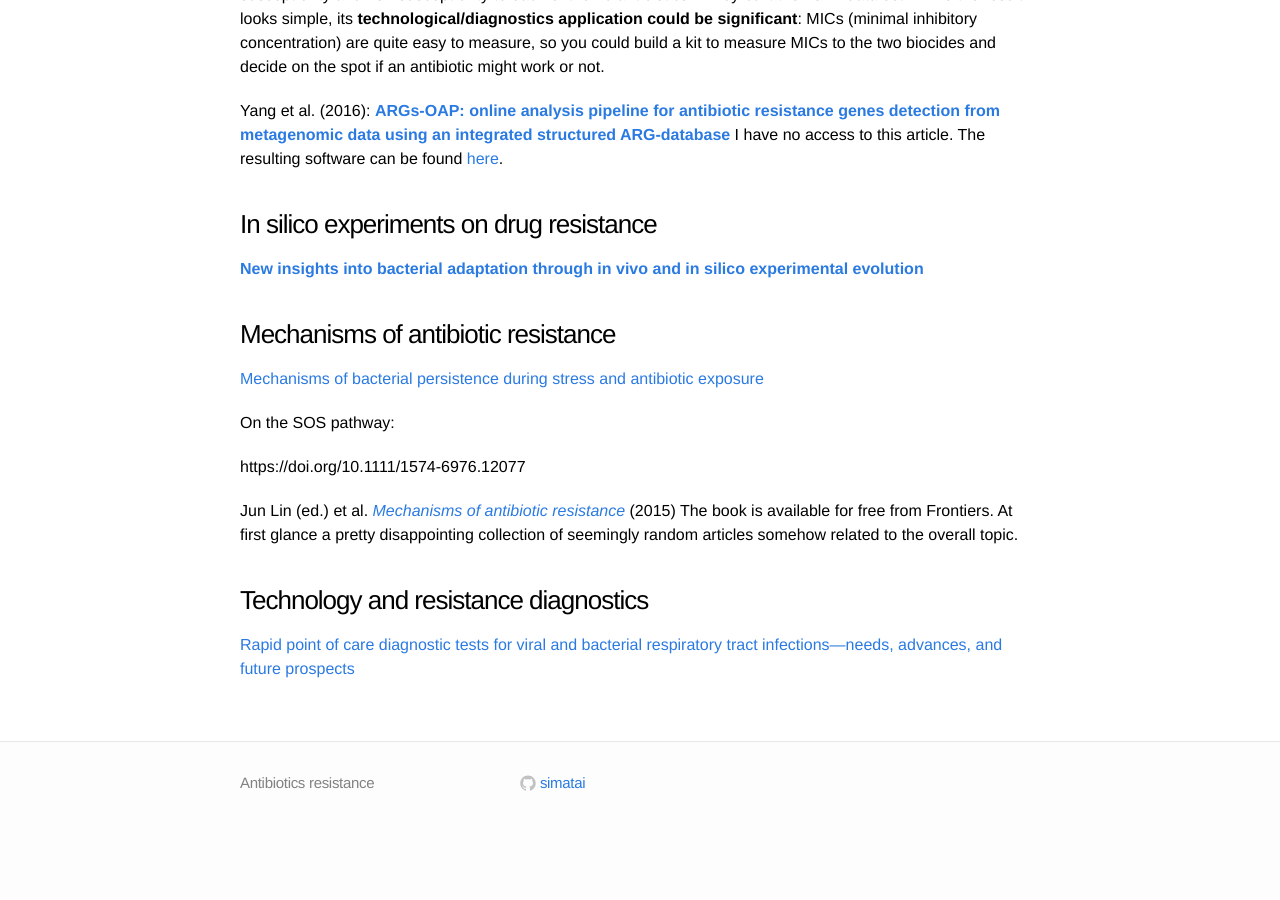
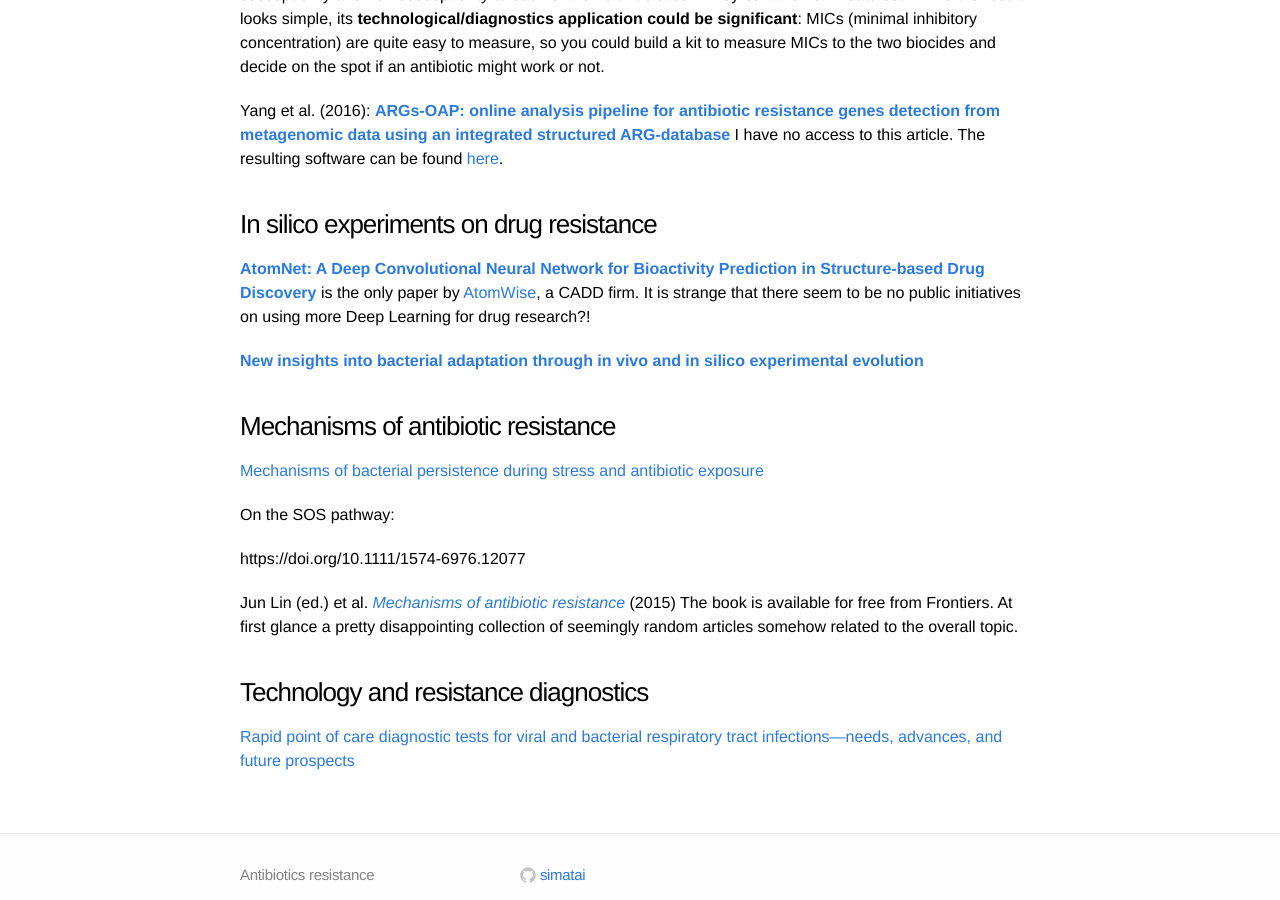
Before and after one commit to simatai/simatai.github.io, a Jekyll site: the page built from _posts/2017-02-28-literature-review.md, in a window 1280 px wide and 900 px high, scrolled down 1370 px. Built offline with Jekyll 4.4.1, drawn with Linux system fonts in a browser that asks for light colours; before the commit the page ends 2209 px from its top, so only the background shows below that.

Commit message:
Update 2017-02-28-literature-review.md

```diff
--- a/_posts/2017-02-28-literature-review.md
+++ b/_posts/2017-02-28-literature-review.md
@@ -33,6 +33,9 @@ Yang et al. (2016): **[ARGs-OAP: online analysis pipeline for antibiotic resista
 
 ### In silico experiments on drug resistance
 
+**[AtomNet: A Deep Convolutional Neural Network for Bioactivity Prediction in Structure-based Drug Discovery](https://arxiv.org/pdf/1510.02855.pdf)** is the only paper by [AtomWise](http://www.atomwise.com/introducing-atomnet/), a CADD firm.
+It is strange that there seem to be no public initiatives on using more Deep Learning for drug research?!
+
 **[New insights into bacterial adaptation through in vivo and in silico experimental evolution](https://doi.org/10.1038/nrmicro2750)**
 
 ### Mechanisms of antibiotic resistance
```
